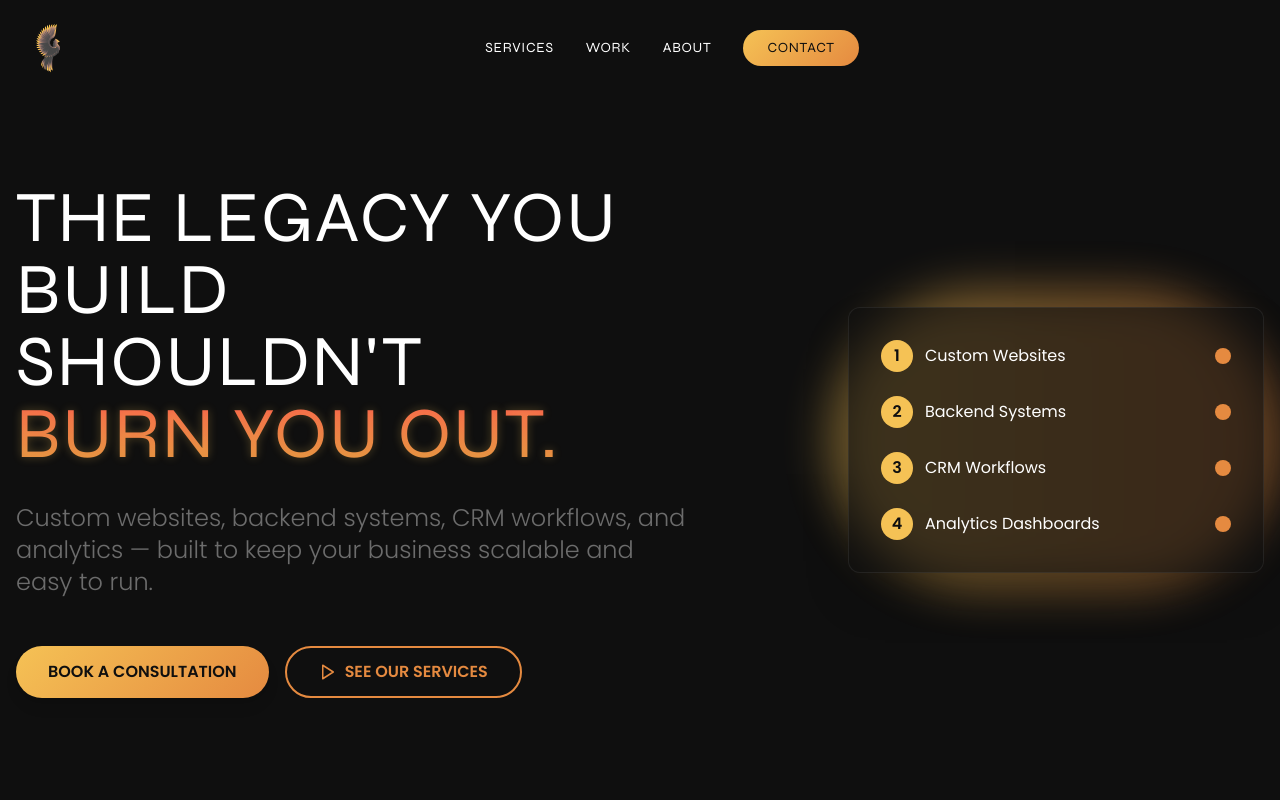
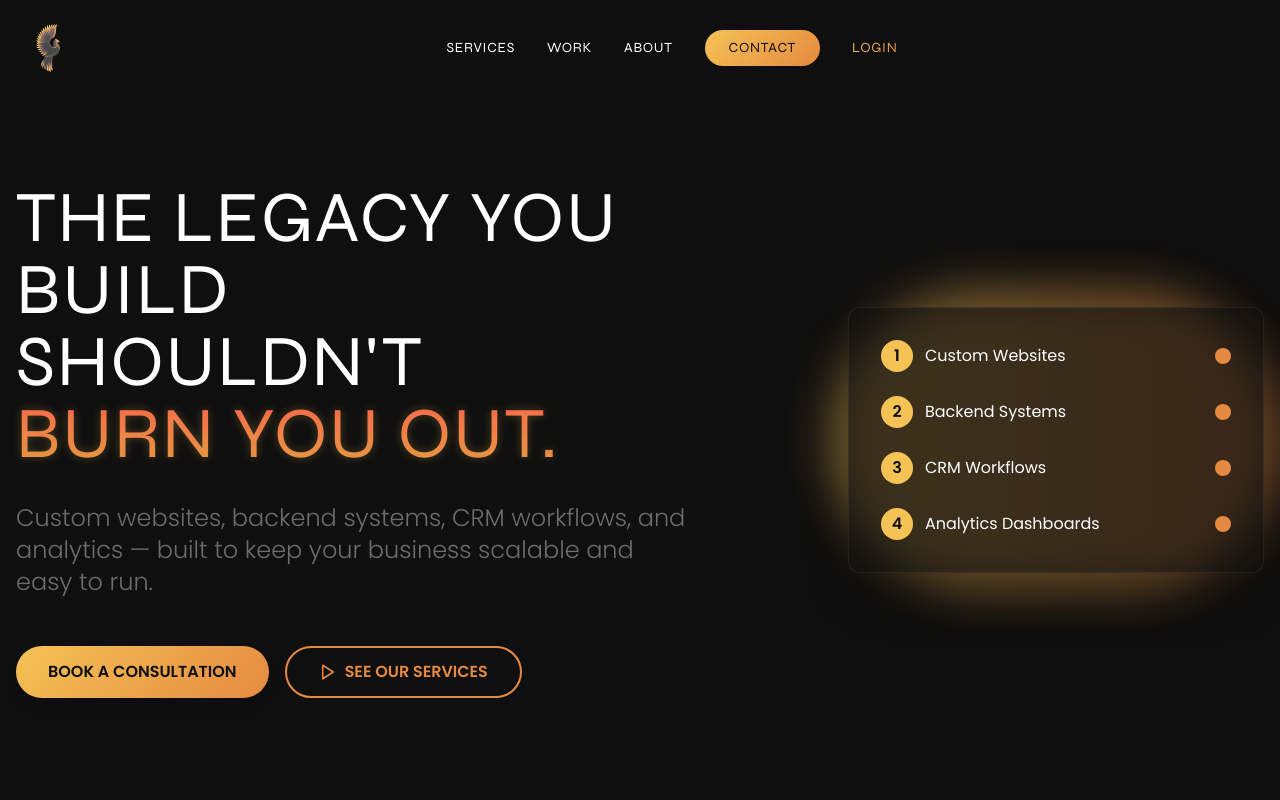
Before and after one commit to NewLegacy1/New-Legacy, a Next.js app: page / in a window 1280 px wide. Shown: the top 800 px of the page. Built offline with nearby package versions, Linux system fonts and the light colour scheme.

Commit message:
Reposition LOGIN button after CONTACT in desktop nav
- Move LOGIN into navItems array to appear in correct order

- LOGIN now appears directly after CONTACT button on desktop

- Maintain gradient text styling

```diff
--- a/src/components/Navbar.tsx
+++ b/src/components/Navbar.tsx
@@ -14,11 +14,13 @@ export default function Navbar() {
     href?: string;
     isButton?: boolean;
     onClick?: () => void;
+    isGradientText?: boolean;
   }> = [
     { name: "SERVICES", href: "#services" },
     { name: "WORK", href: "#clients" },
     { name: "ABOUT", href: "#why-us" },
     { name: "CONTACT", isButton: true, onClick: openLeadForm },
+    { name: "LOGIN", href: "https://crm-mauve-six.vercel.app/login", isGradientText: true },
   ];
 
   useEffect(() => {
@@ -63,9 +65,13 @@ export default function Navbar() {
                 <a
                   key={`${item.name}-${item.href}`}
                   href={item.href}
+                  target={item.isGradientText ? "_blank" : undefined}
+                  rel={item.isGradientText ? "noopener noreferrer" : undefined}
                   className={`font-syne text-sm tracking-wider transition-colors duration-300 ${
                     item.isButton
                       ? "bg-gradient-phoenix text-charcoal px-6 py-2 rounded-full hover:opacity-90"
+                      : item.isGradientText
+                      ? "gradient-text hover:opacity-80"
                       : "hover:text-phoenix-gold"
                   }`}
                 >
@@ -74,15 +80,6 @@ export default function Navbar() {
               )
             ))}
           </div>
-
-          <a
-            href="https://crm-mauve-six.vercel.app/login"
-            target="_blank"
-            rel="noopener noreferrer"
-            className="hidden md:block font-syne text-sm tracking-wider transition-colors duration-300 gradient-text hover:opacity-80 ml-4"
-          >
-            LOGIN
-          </a>
 
           <button
             className="md:hidden text-pure-white ml-auto focus:outline-none"
```
